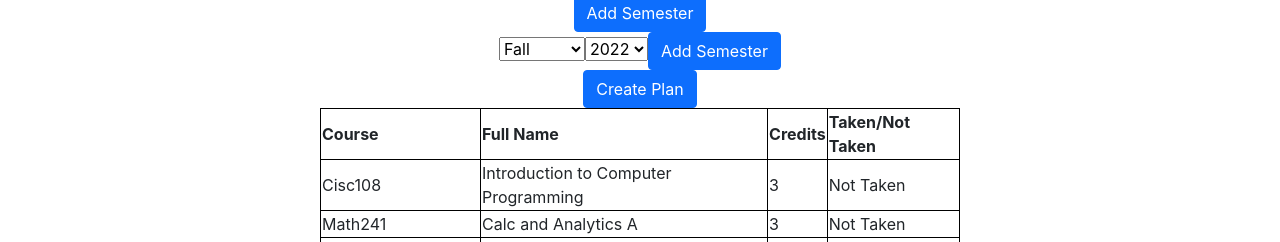
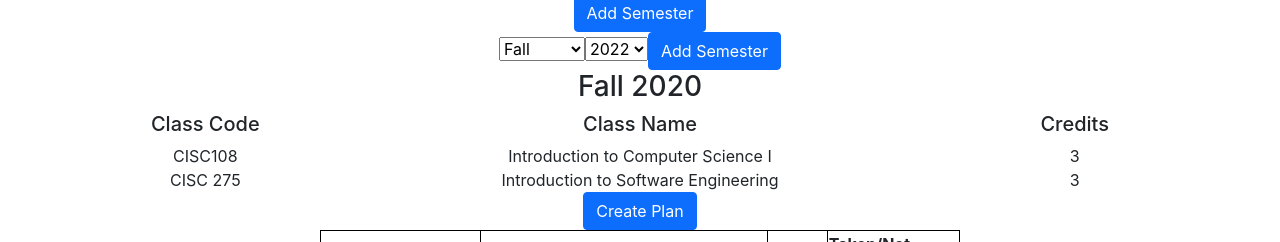
Before and after one commit to UD-CISC275-S22/cis-scheduler-team-20, a React (Create React App) app: page / in a window 1280 px wide. Shown: the part 497-739 px from the top of the page. Built offline with nearby package versions, Linux system fonts and the light colour scheme.

Commit message:
Displaying Semesters Works

```diff
--- a/src/components/AddFormSemester.tsx
+++ b/src/components/AddFormSemester.tsx
@@ -1,6 +1,8 @@
 import { origionalPlan } from "../Interfaces/origionalPlan";
 import React, { useState } from "react";
-import { Button } from "react-bootstrap";
+import { Button, Col, Form, Row } from "react-bootstrap";
+import { Semester } from "../Interfaces/semester";
+import { Course } from "../Interfaces/course";
 //Should Add a Semester to the Semester Array
 export function AddFormSemester(): JSX.Element {
     const [semNum, setSemNum] = useState<number>(1);
@@ -20,8 +22,8 @@ export function AddFormSemester(): JSX.Element {
             ...origionalPlan.semesters,
             {
                 id: "" + semNum,
-                season: "Fall",
-                year: 2020,
+                season: season,
+                year: year,
                 classes: [
                     {
                         code: "CISC108",
@@ -73,6 +75,35 @@ export function AddFormSemester(): JSX.Element {
                 ))}
             </select>
             <Button onClick={addFormSem}>Add Semester</Button>
+            <div>
+                {origionalPlan.semesters.map((sem: Semester) => (
+                    <Form.Group key={sem.season + sem.year}>
+                        <Row>
+                            <Col>
+                                <h3>{sem.season + " " + sem.year}</h3>
+                            </Col>
+                        </Row>
+                        <Row>
+                            <Col>
+                                <h5>{"Class Code"}</h5>
+                            </Col>
+                            <Col>
+                                <h5>{"Class Name"}</h5>
+                            </Col>
+                            <Col>
+                                <h5>{"Credits"}</h5>
+                            </Col>
+                        </Row>
+                        {sem.classes.map((cls: Course) => (
+                            <Row key={cls.code}>
+                                <Col>{cls.code}</Col>
+                                <Col>{cls.name}</Col>
+                                <Col>{cls.credits}</Col>
+                            </Row>
+                        ))}
+                    </Form.Group>
+                ))}
+            </div>
         </div>
     );
 }
```
